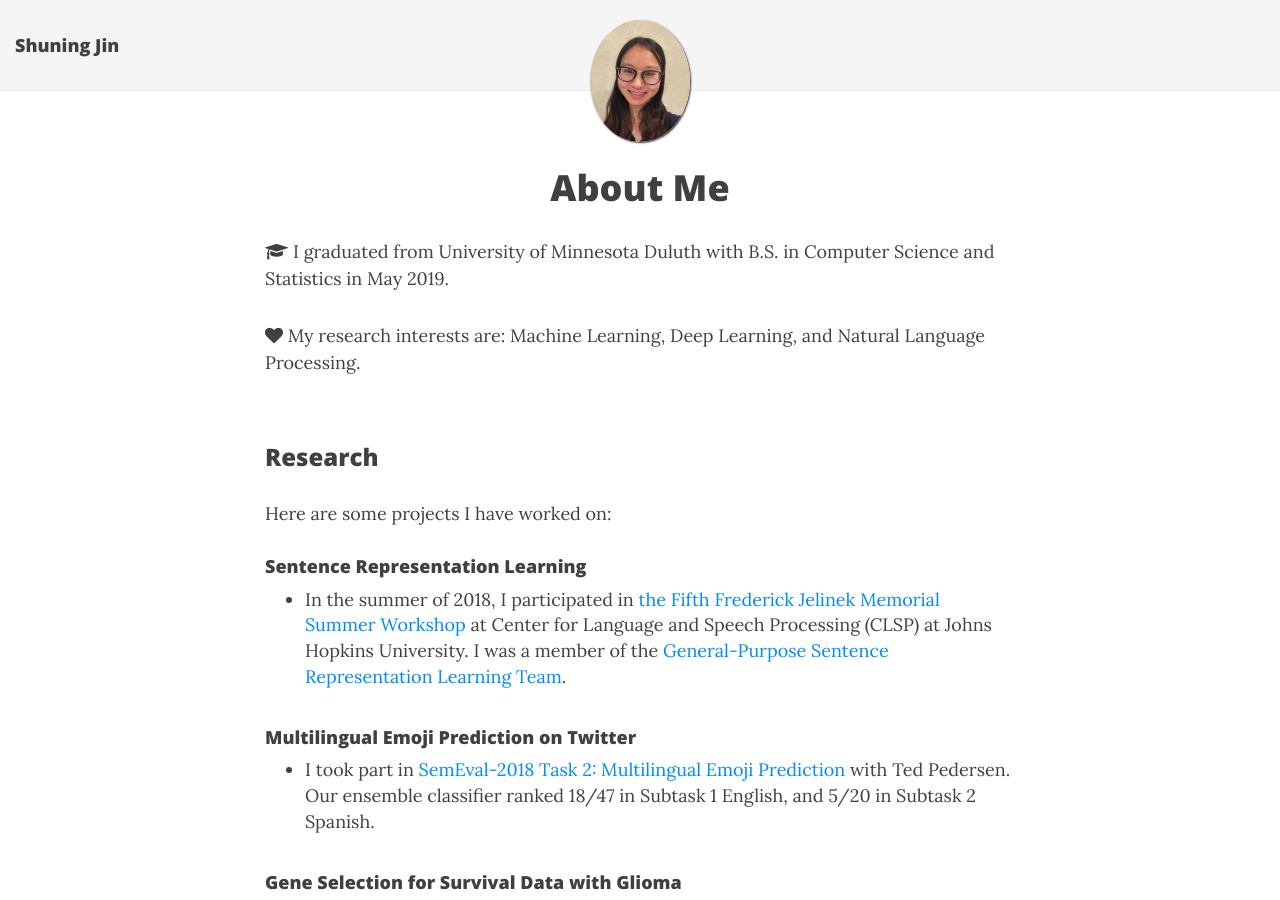
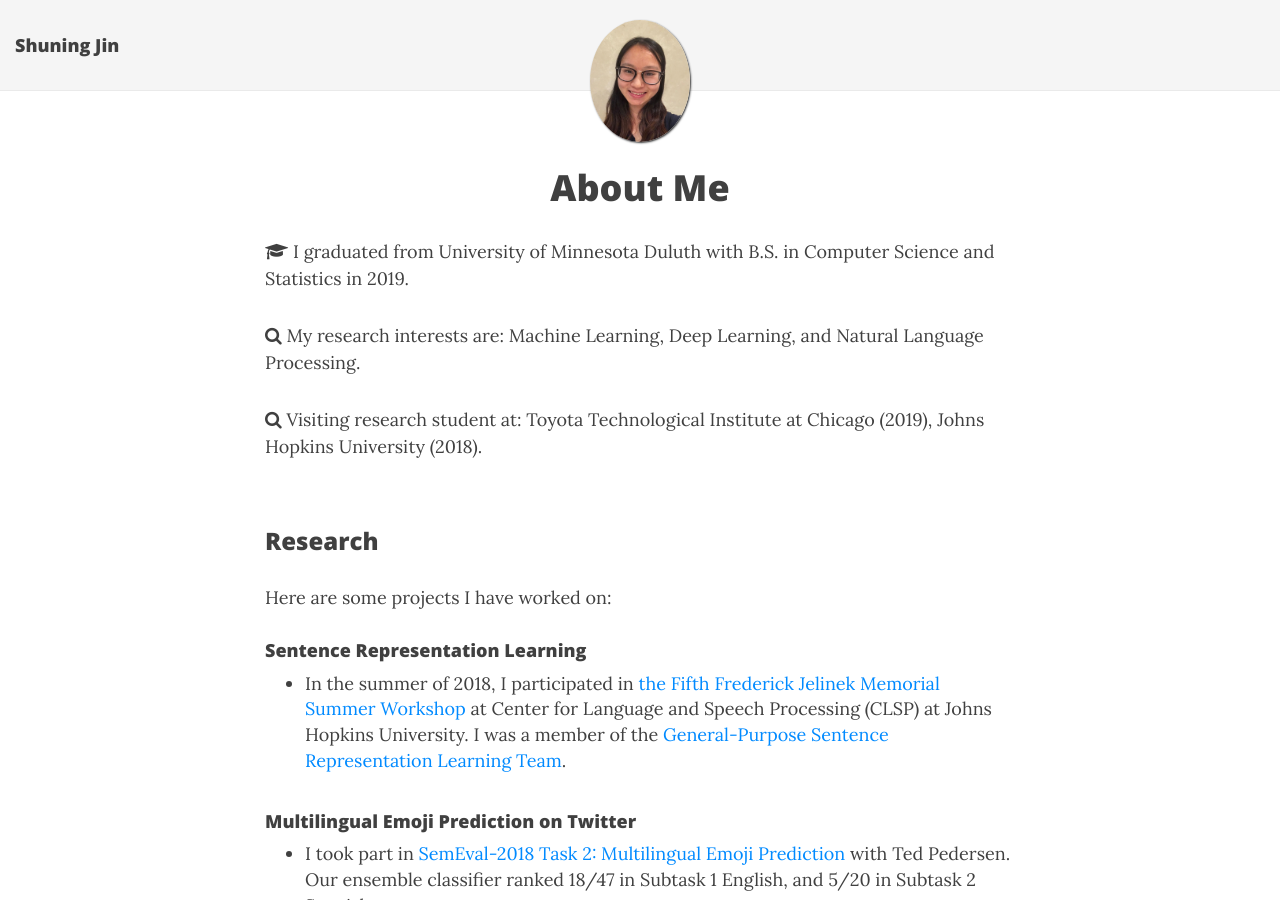
Before and after one commit to shuningjin/shuningjin.github.io, a Jekyll site: the page built from index.md, in a window 1280 px wide and 900 px high. Built offline with Jekyll 4.4.1, drawn with Linux system fonts in a browser that asks for light colours; nearby versions of some CDN libraries.

Commit message:
Update index.md

```diff
--- a/index.md
+++ b/index.md
@@ -8,12 +8,17 @@ layout: page
 
 <p class="about-text">
 <span class="fa fa-graduation-cap about-icon"></span>
-I graduated from University of Minnesota Duluth with B.S. in Computer Science and Statistics in May 2019.
+I graduated from University of Minnesota Duluth with B.S. in Computer Science and Statistics in 2019.
 </p>
 
 <p class="about-text">
-<span class="fa fa-heart about-icon"></span>
+<span class="fa fa-search about-icon"></span>
 My research interests are: Machine Learning, Deep Learning, and Natural Language Processing.
+</p>
+
+<p class="about-text">
+<span class="fa fa-search about-icon"></span>
+Visiting research student at: Toyota Technological Institute at Chicago (2019), Johns Hopkins University (2018).
 </p>
 
 <!--
```
